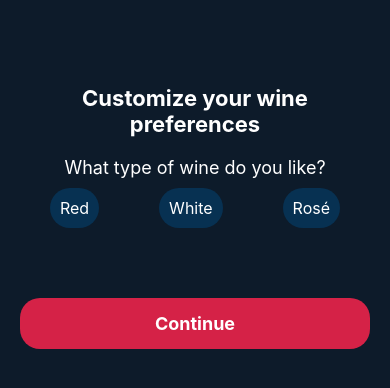
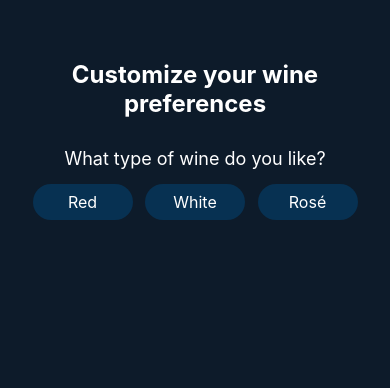
Before and after one commit to Cabezlea/Vinum, a React Native app: screen /Questions in a window 390 px wide. Shown: the top 388 px of the page. Built offline with nearby package versions, Linux system fonts and the light colour scheme.

Commit message:
Smooth transition

```diff
--- a/pages/Questions.jsx
+++ b/pages/Questions.jsx
@@ -1,18 +1,30 @@
 import React, { useState } from 'react';
-import { View, Text, StyleSheet, TouchableOpacity } from 'react-native';
+import { View, Text, StyleSheet, TouchableOpacity, Animated } from 'react-native';
 import MultiSlider from '@ptomasroos/react-native-multi-slider';
 
 const Questions = () => {
   const [wineType, setWineType] = useState(null);
   const [sweetness, setSweetness] = useState(null);
   const [accompaniment, setAccompaniment] = useState(null);
-  const [priceRange, setPriceRange] = useState([0, 50]); // Range starts from 0
+  const [priceRange, setPriceRange] = useState([0, 50]);  // Corrected to 0-50
+
+  // States to manage animations
+  const [fadeAnim] = useState(new Animated.Value(0));
+
+  // Function to handle smooth appearance of options
+  const fadeInNextSection = () => {
+    fadeAnim.setValue(0);
+    Animated.timing(fadeAnim, {
+      toValue: 1,
+      duration: 1000,
+      useNativeDriver: true,
+    }).start();
+  };
 
   return (
     <View style={styles.container}>
       <Text style={styles.headerText}>Customize your wine preferences</Text>
 
-      {/* Wine Type Selection */}
       <View style={styles.section}>
         <Text style={styles.questionText}>What type of wine do you like?</Text>
         <View style={styles.buttonContainer}>
@@ -20,7 +32,11 @@ const Questions = () => {
             <TouchableOpacity
               key={type}
               style={[styles.button, wineType === type && styles.buttonSelected]}
-              onPress={() => setWineType(type)}
+              onPress={() => {
+                setWineType(type);
+                fadeInNextSection();
+                if (!sweetness) setSweetness(null);
+              }}
             >
               <Text style={styles.buttonText}>{type}</Text>
             </TouchableOpacity>
@@ -28,68 +44,68 @@ const Questions = () => {
         </View>
       </View>
 
-      {/* Sweetness Level Selection */}
       {wineType && (
-        <View style={styles.section}>
+        <Animated.View style={[styles.section, {opacity: fadeAnim}]}>
           <Text style={styles.questionText}>What's your preferred sweetness level?</Text>
           <View style={styles.buttonContainer}>
             {['Dry', 'Medium Dry', 'Medium Sweet', 'Sweet'].map(level => (
               <TouchableOpacity
                 key={level}
                 style={[styles.button, sweetness === level && styles.buttonSelected]}
-                onPress={() => setSweetness(level)}
+                onPress={() => {
+                  setSweetness(level);
+                  fadeInNextSection();
+                  if (!accompaniment) setAccompaniment(null);
+                }}
               >
                 <Text style={styles.buttonText}>{level}</Text>
               </TouchableOpacity>
             ))}
           </View>
-        </View>
+        </Animated.View>
       )}
 
-      {/* Accompaniment Selection */}
       {sweetness && (
-        <View style={styles.section}>
+        <Animated.View style={[styles.section, {opacity: fadeAnim}]}>
           <Text style={styles.questionText}>How do you like to accompany your wine?</Text>
           <View style={styles.buttonContainer}>
             {['Steak', 'Pork', 'Fish', 'Poultry'].map(food => (
               <TouchableOpacity
                 key={food}
                 style={[styles.button, accompaniment === food && styles.buttonSelected]}
-                onPress={() => setAccompaniment(food)}
+                onPress={() => {
+                  setAccompaniment(food);
+                  fadeInNextSection();
+                  if (!priceRange) setPriceRange([0, 50]);
+                }}
               >
                 <Text style={styles.buttonText}>{food}</Text>
               </TouchableOpacity>
             ))}
           </View>
-        </View>
+        </Animated.View>
       )}
 
-      {/* Price Range Selection */}
       {accompaniment && (
-        <View style={styles.section}>
+        <Animated.View style={[styles.section, {opacity: fadeAnim}]}>
           <Text style={styles.questionText}>What is your price range?</Text>
           <MultiSlider
             values={priceRange}
-            sliderLength={280} // Adjust width to full width if needed
-            onValuesChange={(values) => setPriceRange(values)}
+            sliderLength={280} // Ensure the slider fits within the screen width
+            onValuesChange={setPriceRange}
             min={0}
             max={50}
             step={1}
             allowOverlap={false}
             snapped
-            minMarkerOverlapDistance={30}
+            minMarkerOverlapDistance={10}
           />
           <Text style={styles.rangeText}>From ${priceRange[0]} To ${priceRange[1]}</Text>
-        </View>
+          <TouchableOpacity style={styles.continueButton}>
+            <Text style={styles.continueButtonText}>Continue</Text>
+          </TouchableOpacity>
+        </Animated.View>
       )}
-
-      {/* Continue Button */}
-      {priceRange && (
-        <TouchableOpacity style={styles.continueButton}>
-          <Text style={styles.continueButtonText}>Continue</Text>
-        </TouchableOpacity>
-      )}
-
     </View>
   );
 };
@@ -98,31 +114,33 @@ const styles = StyleSheet.create({
   container: {
     flex: 1,
     padding: 20,
-    paddingTop: 85, // Increased top padding
+    paddingTop: 60, // Increased padding at the top
     backgroundColor: '#0D1B2A',
   },
   headerText: {
-    fontSize: 22,
+    fontSize: 24, // Slightly larger for emphasis
     fontWeight: 'bold',
     color: '#FFFFFF',
-    marginBottom: 20,
+    marginBottom: 30, // Increased bottom margin for spacing
     textAlign: 'center',
   },
   questionText: {
     color: '#FFFFFF',
     fontSize: 18,
-    marginBottom: 10,
+    marginBottom: 15, // Increased spacing
     textAlign: 'center',
   },
   buttonContainer: {
     flexDirection: 'row',
-    justifyContent: 'space-around',
-    marginBottom: 20,
+    justifyContent: 'space-evenly', // Improved spacing between buttons
+    marginBottom: 30,
   },
   button: {
     backgroundColor: '#073152',
-    padding: 10,
+    paddingHorizontal: 12,
+    paddingVertical: 8,
     borderRadius: 20,
+    minWidth: 100, // Ensured minimum width for aesthetic consistency
   },
   buttonSelected: {
     backgroundColor: '#D52247',
@@ -130,26 +148,28 @@ const styles = StyleSheet.create({
   buttonText: {
     color: '#FFFFFF',
     fontSize: 16,
+    textAlign: 'center',
   },
   slider: {
-    width: '100%', // Ensure the slider is full width
-    height: 40,
+    alignSelf: 'center',
+    width: '90%', // Reduced width to ensure it doesn't exceed screen bounds
   },
   rangeText: {
     color: '#FFFFFF',
     fontSize: 16,
     textAlign: 'center',
-    marginTop: 10,
+    marginTop: 20,
   },
   section: {
-    marginBottom: 30,
+    marginBottom: 20,
   },
   continueButton: {
     backgroundColor: '#D52247',
-    padding: 15,
-    borderRadius: 20,
+    paddingHorizontal: 30,
+    paddingVertical: 10,
+    borderRadius: 30,
     alignItems: 'center',
-    marginTop: 20,
+    marginTop: 30,
   },
   continueButtonText: {
     color: '#FFFFFF',
```
